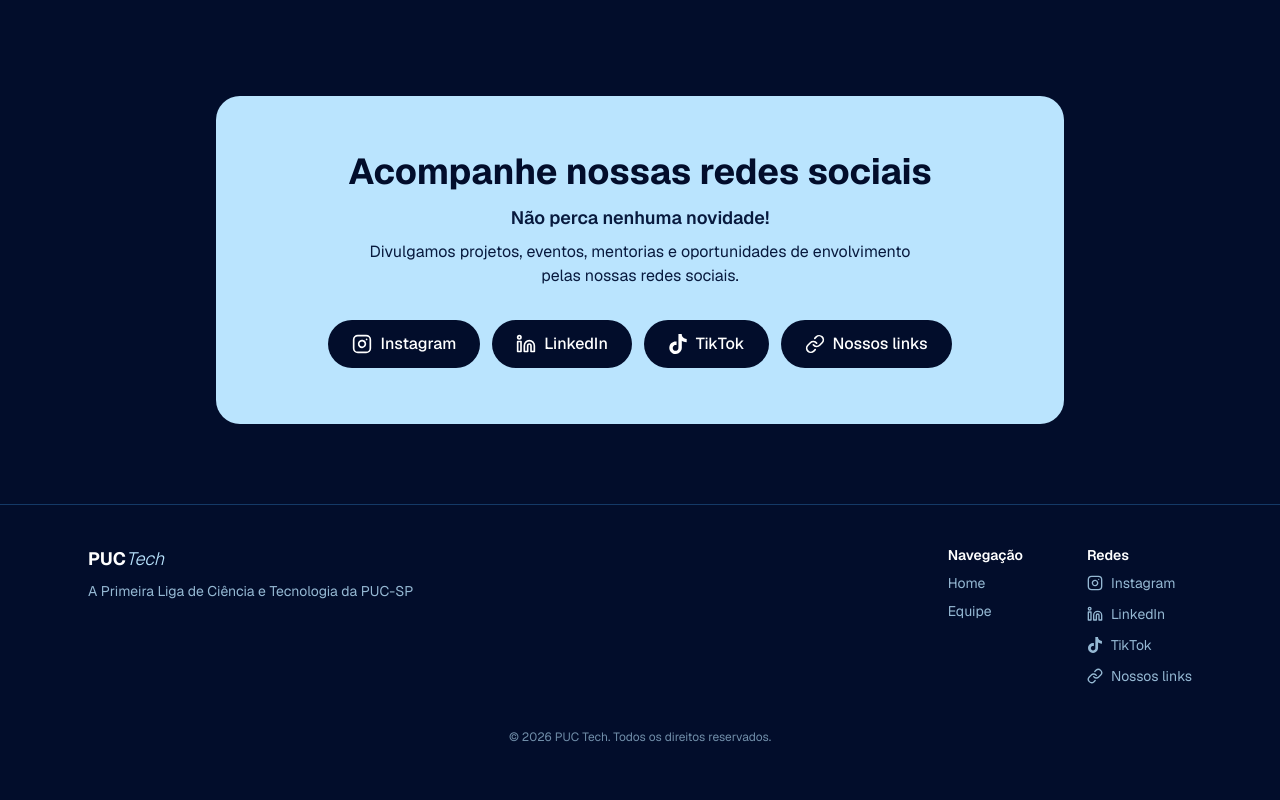
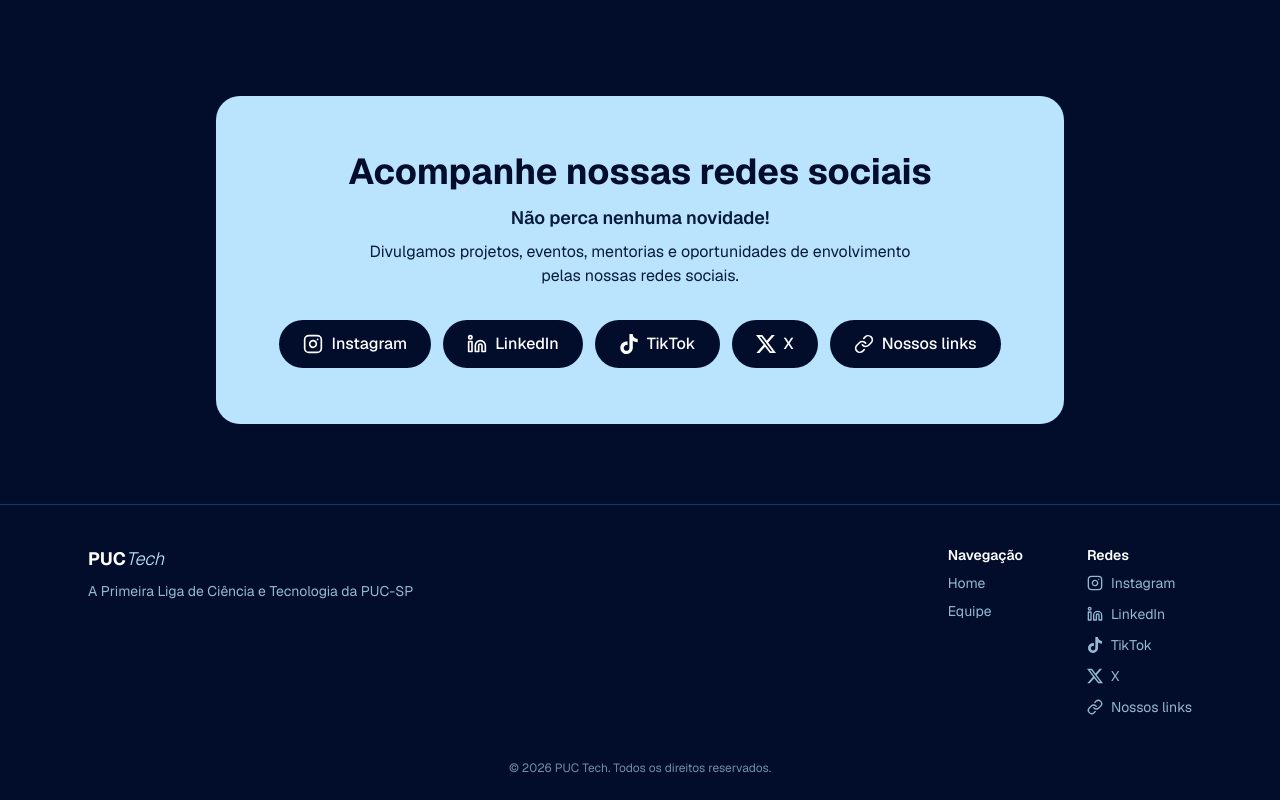
Before and after one commit to PUCTech/site-puctech, a Next.js app: page / in a window 1280 px wide. Shown: the part 2315-3115 px from the top of the page. Before the commit the page ends 3084 px from the top, so only its background shows below. Built offline with nearby package versions, Linux system fonts and the light colour scheme; no server answers.

Commit message:
feat: add PUC Junior logo and X link

```diff
--- a/components/Footer.tsx
+++ b/components/Footer.tsx
@@ -4,6 +4,7 @@ import {
   LinkedinIcon,
   LinkIcon,
   TiktokIcon,
+  XIcon,
 } from "@/components/SocialIcons";
 import { navLinks, siteConfig } from "@/lib/site";
 
@@ -72,6 +73,17 @@ export default function Footer() {
                 TikTok
               </a>
             </li>
+                        <li>
+              <a
+                href={siteConfig.links.x}
+                target="_blank"
+                rel="noopener noreferrer"
+                className={socialLink}
+              >
+                <XIcon className="size-4" />
+                X
+              </a>
+            </li>
             <li>
               <a
                 href={siteConfig.links.allLinks}
--- a/components/Social.tsx
+++ b/components/Social.tsx
@@ -3,6 +3,7 @@ import {
   LinkedinIcon,
   LinkIcon,
   TiktokIcon,
+  XIcon,
 } from "@/components/SocialIcons";
 import { socialIntro } from "@/data/home";
 import { siteConfig } from "@/lib/site";
@@ -54,6 +55,15 @@ export default function Social() {
               TikTok
             </a>
             <a
+              href={siteConfig.links.x}
+              target="_blank"
+              rel="noopener noreferrer"
+              className={button}
+            >
+              <XIcon />
+              X
+            </a>
+            <a
               href={siteConfig.links.allLinks}
               target="_blank"
               rel="noopener noreferrer"
--- a/components/SocialIcons.tsx
+++ b/components/SocialIcons.tsx
@@ -55,3 +55,18 @@ export function TiktokIcon({ className }: IconProps) {
     </svg>
   );
 }
+
+export function XIcon({ className }: IconProps) {
+  return (
+    <svg
+      width={20}
+      height={20}
+      viewBox="0 0 24 24"
+      fill="currentColor"
+      aria-hidden
+      className={className}
+    >
+      <path d="M18.901 1.153h3.68l-8.04 9.19L24 22.846h-7.406l-5.8-7.584-6.638 7.584H.474l8.6-9.83L0 1.154h7.594l5.243 6.932ZM17.61 20.644h2.039L6.486 3.24H4.298Z" />
+    </svg>
+  );
+}
--- a/data/home.ts
+++ b/data/home.ts
@@ -46,7 +46,7 @@ export const partners: { name: string; logo?: string }[] = [
   { name: "Blumi Talents", logo: "/parceiros/blumi-talents.jpg" },
   { name: "Peacore", logo: "/parceiros/peacore.jpg" },
   { name: "Conecta Devs", logo: "/parceiros/conecta-devs.jpg" },
-  { name: "PUC Junior" },
+  { name: "PUC Junior", logo: "/parceiros/puc-junior.jpg" },
   { name: "PUC Angels", logo: "/parceiros/puc-angels.jpg" },
 ];
 
--- a/lib/site.ts
+++ b/lib/site.ts
@@ -12,6 +12,7 @@ export const siteConfig = {
     instagram: "https://www.instagram.com/puctechsp/",
     linkedin: "https://www.linkedin.com/company/puctechsp/",
     tiktok: "https://www.tiktok.com/@puctechsp",
+    x: "https://x.com/puctechsp",
     allLinks: "https://puctech.com.br/links",
   },
 };
```
Also changed, not shown: public/parceiros/puc-junior.jpg (added).
